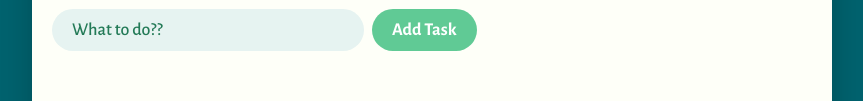
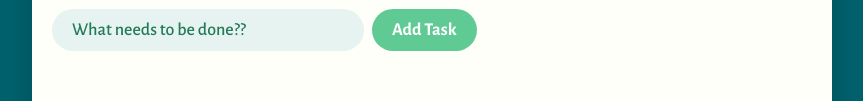
Before and after one commit to nanaaquasi/todo-app, a website: page index.html in a window 1280 px wide. Shown: the part 213-314 px from the top of the page, without its empty margins (208-1071 px from the left). Drawn offline with nearby package versions, Linux system fonts and the light colour scheme.

Commit message:
Made changes

```diff
--- a/index.html
+++ b/index.html
@@ -28,7 +28,7 @@
       </header>
       <div class="task__form">
           <form action="#" class="add__task">
-              <input type="text" class="add__task--input" placeholder="What to do??">
+              <input type="text" class="add__task--input" placeholder="What needs to be done??">
               <button class="btn add__task--btn">Add Task</button>
               <button class="btn update__task--btn">Update</button>
           </form>
```
